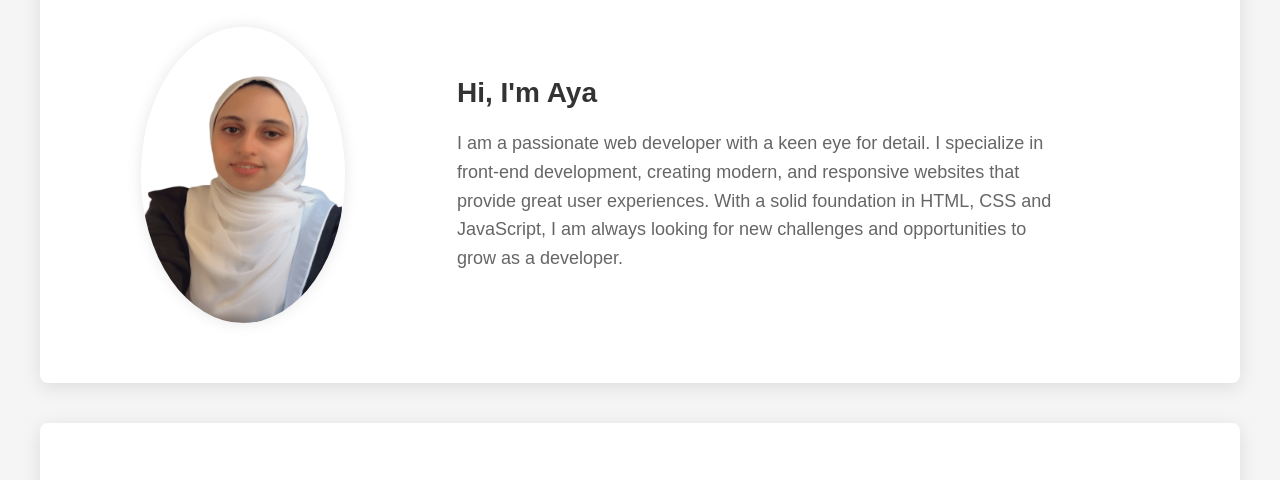
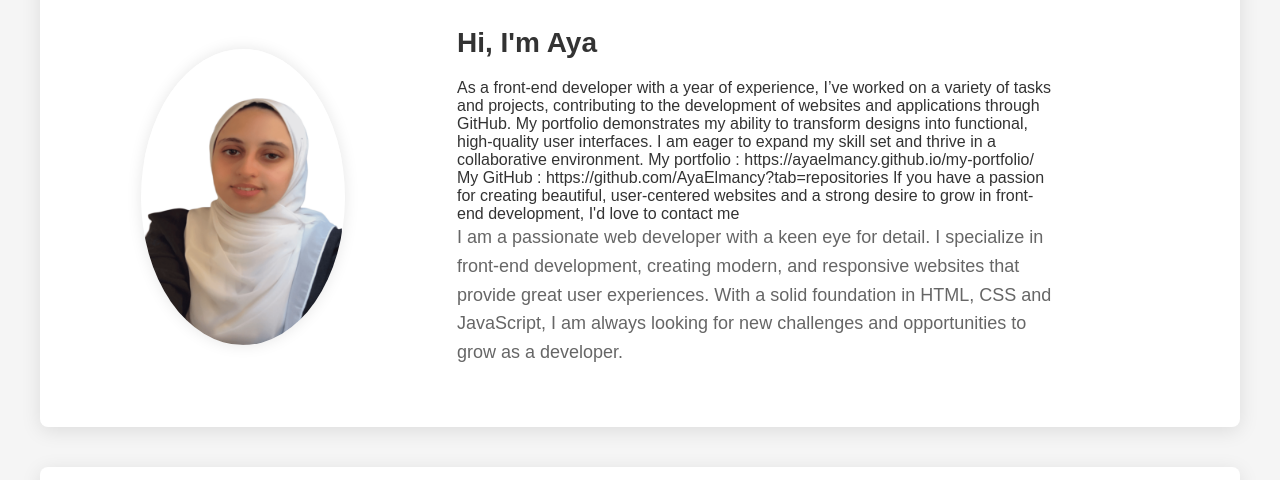
Before and after one commit to AyaElmancy/my-portfolio, a plain HTML site: page index.html in a window 1280 px wide. Shown: the part 308-788 px from the top of the page. Drawn offline with Linux system fonts and the light colour scheme.

Commit message:
Update index.html

```diff
--- a/index.html
+++ b/index.html
@@ -184,7 +184,10 @@
     <div class="about-me">
       <img src="./me.png" alt="Aya">
       <div>
-        <h3>Hi, I'm Aya</h3>
+        <h3>Hi, I'm Aya</h3>As a front-end developer with a year of experience, I’ve worked on a variety of tasks and projects, contributing to the development of websites and applications through GitHub. My portfolio demonstrates my ability to transform designs into functional, high-quality user interfaces. I am eager to expand my skill set and thrive in a collaborative environment.
+My portfolio : https://ayaelmancy.github.io/my-portfolio/
+My GitHub : https://github.com/AyaElmancy?tab=repositories
+If you have a passion for creating beautiful, user-centered websites and a strong desire to grow in front-end development, I'd love to contact me
         <p>I am a passionate web developer with a keen eye for detail. I specialize in front-end development, creating  modern, and responsive websites that provide great user experiences. With a solid foundation in HTML, CSS and JavaScript, I am always looking for new challenges and opportunities to grow as a developer.</p>
       </div>
     </div>
```
